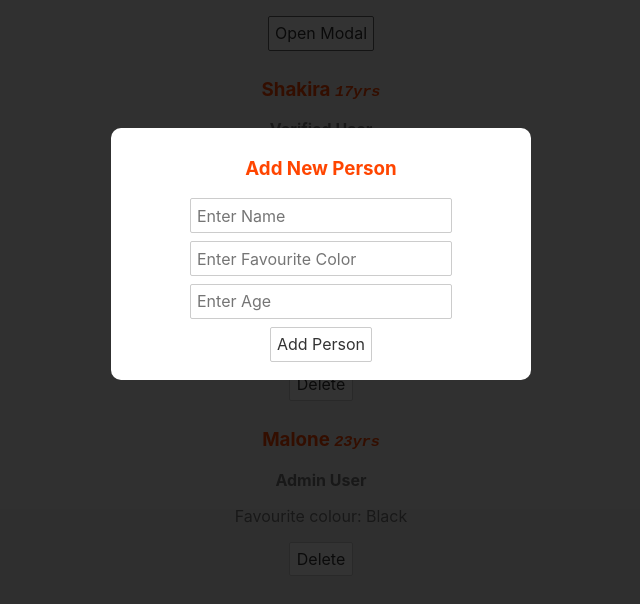
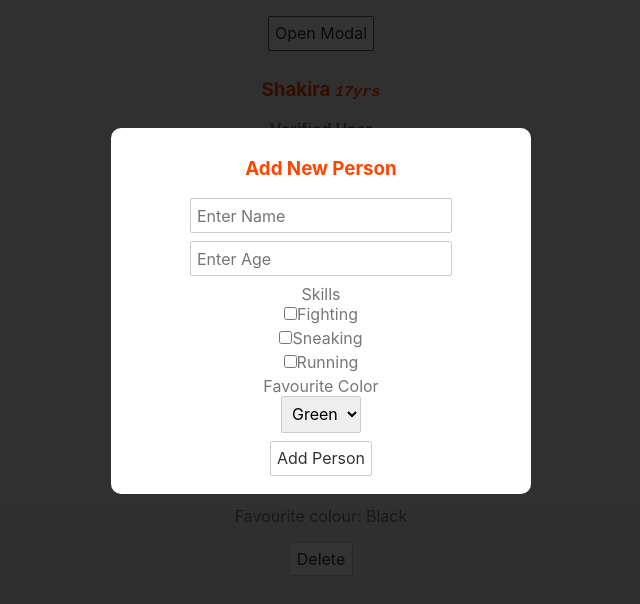
Before and after one commit to kaluuma-muhammad/svelte-tutorials, a Svelte app: page / in a window 1280 px wide. Both pictures are taken after a click on the button "Open Modal". Shown: the top 604 px of the page, without its empty margins (319-959 px from the left). Built offline with nearby package versions, Linux system fonts and the light colour scheme.

Commit message:
Forms module

```diff
--- /dev/null
+++ b/src/AddPersonForm.svelte
@@ -0,0 +1,44 @@
+<script>
+    let name;
+    let favColor;
+    let age;
+	let skills = [];
+
+	const handleSubmit = () => {
+		console.log(name, favColor, age, skills);
+	};
+</script>
+
+<main>
+    <h3>Add New Person</h3>
+	<form on:submit|preventDefault={handleSubmit}>
+		<div class="">
+			<input type="text" name="name" bind:value={name} placeholder="Enter Name">
+		</div>
+
+		<div class="">
+			<input type="number" name="age" bind:value={age} placeholder="Enter Age">
+		</div>
+
+		<div class="">
+			<label for="skills">Skills</label>
+			<input type="checkbox" bind:group={skills} value="fighting">Fighting<br>
+			<input type="checkbox" bind:group={skills} value="sneaking">Sneaking<br>
+			<input type="checkbox" bind:group={skills} value="running">Running
+		</div>
+
+		<div class="">
+			<label for="favColor">Favourite Color</label>
+			<select bind:value={favColor}>
+				<option value="Green">Green</option>
+				<option value="Blue">Blue</option>
+				<option value="Black">Black</option>
+			</select>
+		</div>
+		<button>Add Person</button>
+	</form>
+</main>
+
+<style>
+    /* your styles go here */
+</style>
--- a/src/App.svelte
+++ b/src/App.svelte
@@ -1,5 +1,6 @@
 <script>
 	import Modal from './Modal.svelte';
+	import AddPersonForm from './AddPersonForm.svelte';
 
 	let showModal = false;
 	let people = [
@@ -19,22 +20,7 @@
 </script>
 
 <Modal {showModal} on:click={toggleModal}>
-	<h3>Add New Person</h3>
-	<form>
-		<div class="">
-			<input type="text" name="name" placeholder="Enter Name">
-		</div>
-		<div class="">
-			<input type="text" name="favColor" placeholder="Enter Favourite Color">
-		</div>
-		<div class="">
-			<input type="text" name="age" placeholder="Enter Age">
-		</div>
-		<button>Add Person</button>
-	</form>
-	<!-- <div slot="footer">
-		<h3>Form Footer</h3>
-	</div> -->
+	<AddPersonForm />
 </Modal>
 
 <main>
--- a/src/Modal.svelte
+++ b/src/Modal.svelte
@@ -13,7 +13,6 @@
     <div class="backdrop" on:click|self>
         <div class="modal" class:promo={isPromo}>
             <slot></slot>
-            <!-- <slot name="footer"></slot> -->
         </div>
     </div>
 {/if}
--- a/src/main.js
+++ b/src/main.js
@@ -2,9 +2,6 @@ import App from './App.svelte';
 
 const app = new App({
 	target: document.body,
-	props: {
-		name: 'world'
-	}
 });
 
 export default app;
```
